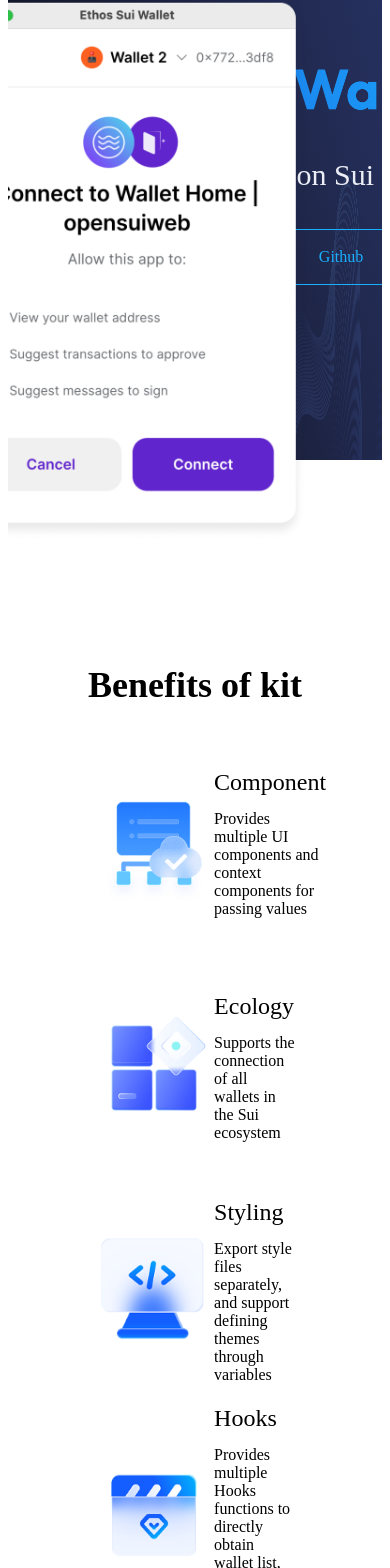
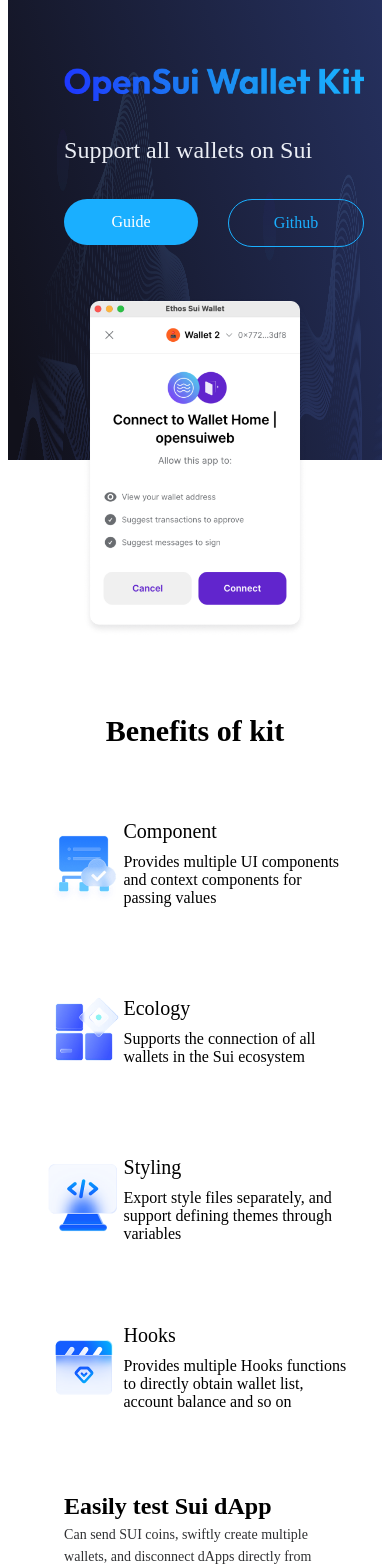
Before and after one commit to opensuiwallet/chrome-kit-docs, a React app: page / in a window 390 px wide. Shown: the part 140-1708 px from the top of the page. Built offline with nearby package versions, Linux system fonts and the light colour scheme; the HTML template or start-up script is replaced by a standard one.

Commit message:
support h5

```diff
--- a/src/App.js
+++ b/src/App.js
@@ -119,7 +119,7 @@ function App() {
       <section className={'footer'}>
         <div className="logo">
           <img src={'./logo.svg'} alt="" />
-          <p>© 2023 OpenSui. All rights reserved.</p>
+          <p className="copyright">© 2023 OpenSui. All rights reserved.</p>
         </div>
         <div className="a_list">
           <div className="item">
@@ -138,6 +138,9 @@ function App() {
             <a href="https://discord.gg/opensui">discord</a>
           </div>
         </div>
+        <div className="copyright" style={{ display: 'none' }}>
+          © 2023 OpenSui. All rights reserved.
+        </div>
       </section>
     </div>
   );
--- a/src/index.less
+++ b/src/index.less
@@ -299,3 +299,233 @@
     }
   }
 }
+
+@media (max-width: 1200px) {
+
+}
+
+@media (max-width: 768px) {
+
+}
+
+@media (max-width: 530px) {
+
+}
+
+@media (max-width: 460px) {
+  .header {
+    .title {
+      img{
+        width: 300px!important;
+      }
+
+      .desc {
+        width: 300px!important;
+        font-size: 24px!important;
+      }
+      .btn-group {
+        width: 300px!important;
+
+        a {
+          gap: 10px;
+          width: 70px!important;
+          height: 16px!important;
+        }
+      }
+    }
+    .wallet {
+      top: 430px!important;
+      right: 20%!important;
+      width: 60%!important;
+    }
+  }
+
+  .benefit {
+    margin-top: 250px!important;
+    padding: 0 5%!important;
+
+    .benefit-title {
+      font-size: 30px!important;
+      margin-bottom: 40px;
+    }
+    .benefit-items {
+      gap: 24px!important;
+
+      .benefit-item {
+        &:hover {
+          background-color: #eff8fc;
+        }
+        padding: 0 5%!important;
+        width: 90%!important;
+        height: 144px!important;
+
+        img{
+          width: 80px;
+          height: auto;
+        }
+
+        .benefit-content {
+          gap: 12px!important;
+          .content-title {
+            font-weight: 500;
+            font-size: 20px!important;
+            line-height: 100%;
+            color: #000000;
+          }
+        }
+      }
+    }
+  }
+
+  .dapp {
+    margin-top: 50px!important;
+    gap: 70px;
+    padding: 0 15%;
+    flex-direction: column-reverse!important;
+
+    .dapp-left {
+      gap: 12px!important;
+      img{
+        width: 170px!important;
+      }
+    }
+    .dapp-right {
+      .title {
+        font-size: 24px!important;
+      }
+      .desc {
+        font-size: 14px!important;
+      }
+    }
+  }
+
+  .compatible {
+    padding: 0 15%;
+    margin-top: 94px!important;
+    flex-direction: column!important;
+    gap: 50px!important;
+
+    .compatible-left {
+      max-width: 487px;
+
+      .title {
+        font-size: 24px!important;
+      }
+      .desc {
+        font-size: 14px!important;
+      }
+    }
+
+    .compatible-right{
+      img{
+        width: 370px!important;
+      }
+    }
+  }
+
+  .join {
+    margin-top: 74px!important;
+    gap: 90px!important;
+
+    .join-title {
+      font-size: 24px!important;
+      color: #000000;
+    }
+    .btn-group {
+      gap: 20px!important;
+      margin: 50px 0!important;
+      flex-direction: column!important;
+
+      a{
+        width: 370px!important;
+        img{
+          width: 370px!important;
+        }
+      }
+    }
+  }
+
+  .footer {
+    flex-direction: column!important;
+    border-top: 1px solid #498cb0;
+    margin: 0 auto;
+    margin-bottom: 130px!important;
+    gap: 20px!important;
+    padding: 3% 5%!important;
+    align-items: flex-start!important;
+
+    .copyright{
+      width: 100%;
+      text-align: center;
+      display: block!important;
+      font-weight: 300;
+      font-size: 13px!important;
+      line-height: 100%;
+      color: #909399;
+    }
+
+    .logo {
+      .copyright {
+        display: none!important;
+      }
+    }
+
+    .a_list {
+      width: 90%!important;
+      display: flex;
+      justify-content: space-between;
+      margin: 0 auto;
+
+      p {
+        font-size: 18px;
+        color: #0b4767;
+        margin-bottom: 36px;
+        font-weight: bold;
+      }
+
+      .item {
+        a {
+          font-size: 14px!important;
+          margin-bottom: 12px!important;
+        }
+      }
+    }
+
+    .share {
+      a {
+        display: block;
+        width: 86px;
+        height: 28px;
+        background: #ffffff;
+        border-radius: 4px;
+        padding-left: 27px;
+        margin-top: 20px;
+        line-height: 28px;
+        box-sizing: border-box;
+        font-size: 14px;
+        color: #1aafff;
+        position: relative;
+
+        &::before {
+          width: 17px;
+          height: 17px;
+          content: '';
+          background: url('../public/share.png');
+          background-size: 100%;
+          position: absolute;
+          top: 6px;
+          left: 7px;
+        }
+        &:nth-child(2)::before {
+          background: url('../public/twitter.png') no-repeat;
+          background-size: 100%;
+        }
+        &:nth-child(3)::before {
+          background: url('../public/discord.png') no-repeat;
+          background-size: 100%;
+          top: 10px;
+        }
+      }
+    }
+  }
+}
```
